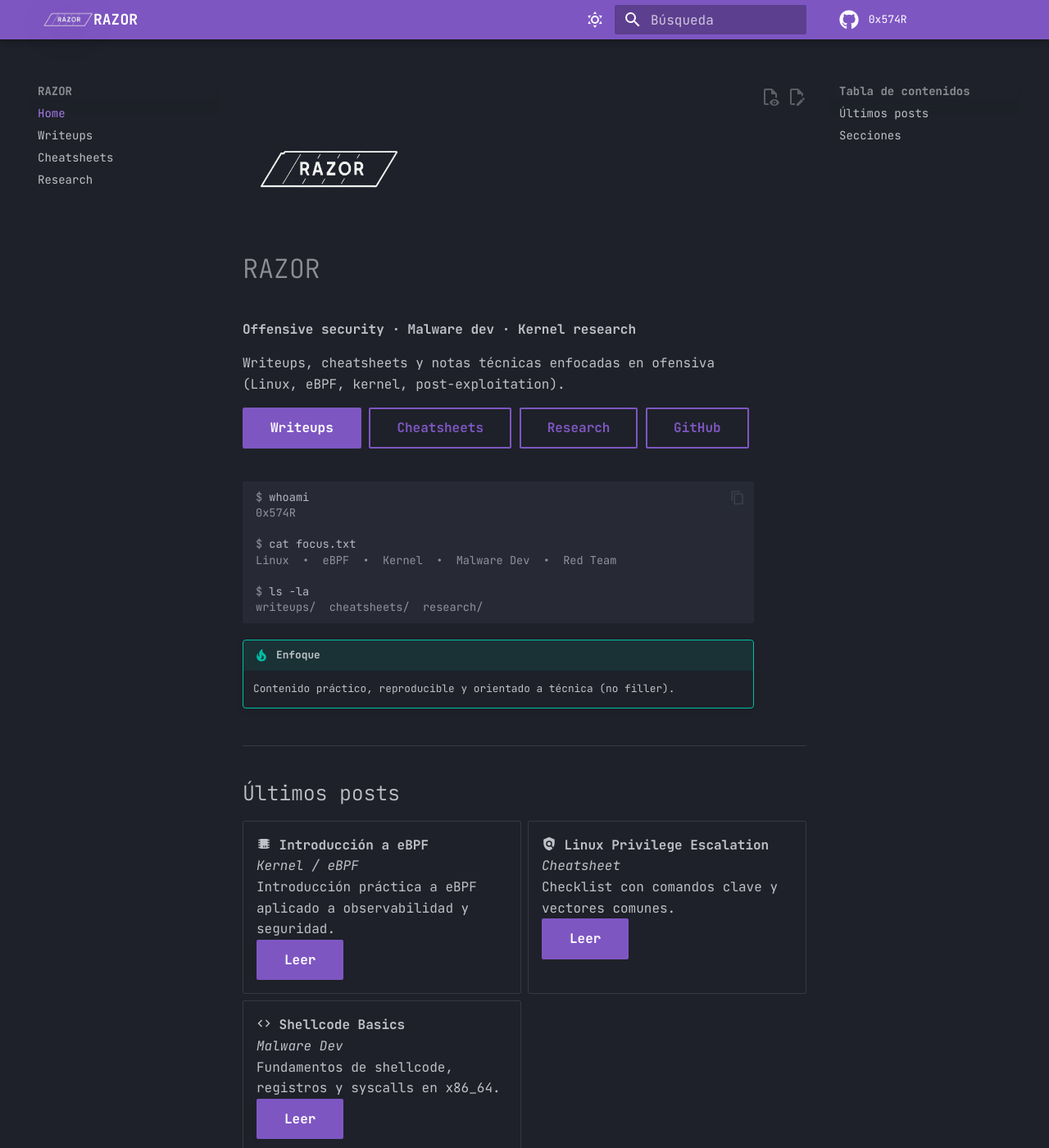
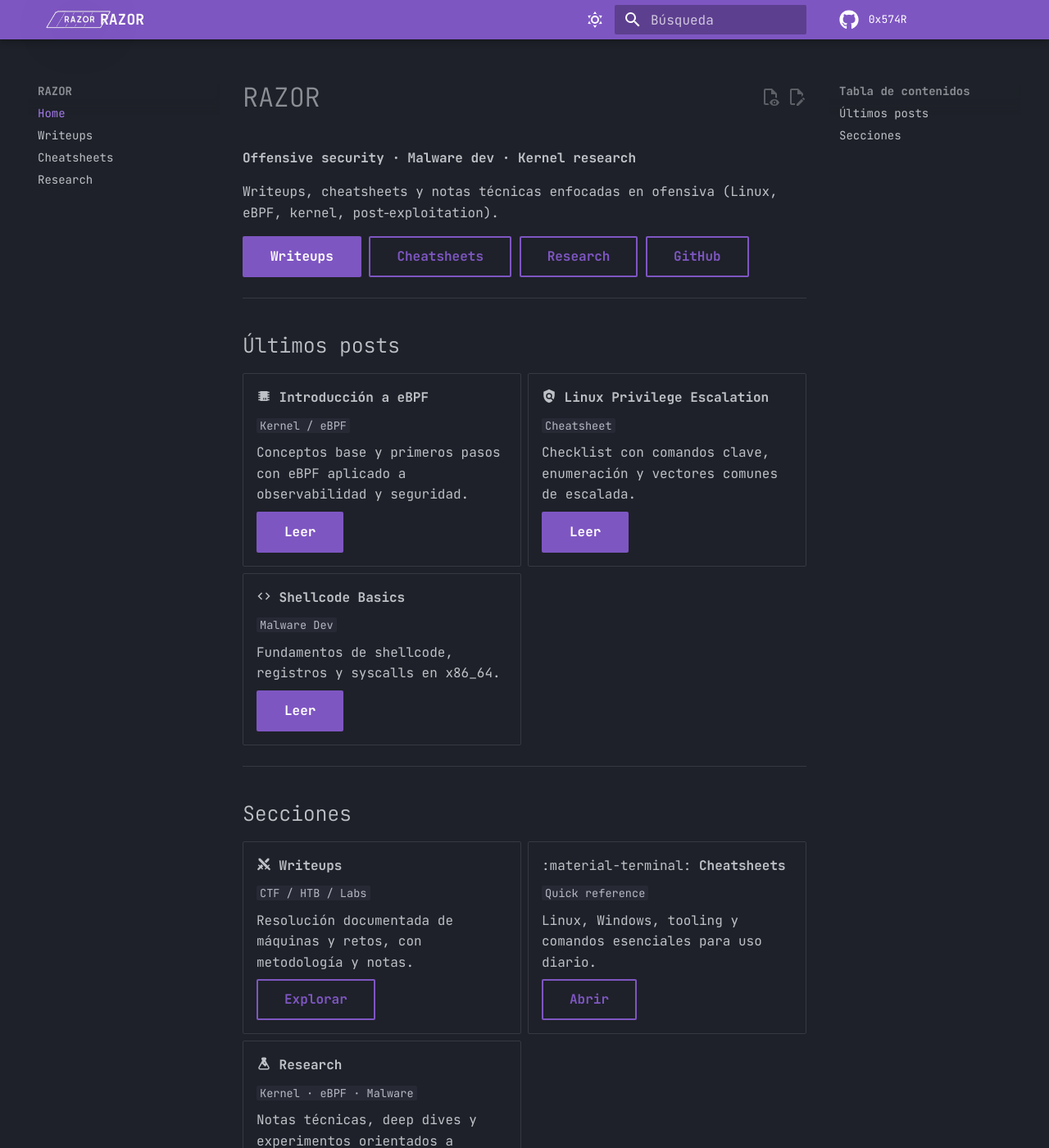
Before and after one commit to 0x574R/0x574R.github.io, an MkDocs documentation site: the page built from docs/index.md, in a window 1280 px wide and 1400 px high. Shown: the whole window at 82% size. Built offline with MkDocs 1.6.1 and Material for MkDocs 9.7.7, drawn with Linux system fonts in a browser that asks for light colours.

````diff
--- a/docs/index.md
+++ b/docs/index.md
@@ -1,43 +1,13 @@
-<!-- Home page intentionally built with Material native components -->
-
-<div class="grid" markdown>
-
-<div markdown>
-
-![RAZOR](assets/logo.png){ width="230" }
-
 # RAZOR
 
 **Offensive security · Malware dev · Kernel research**
 
-Writeups, cheatsheets y notas técnicas enfocadas en ofensiva (Linux, eBPF, kernel, post-exploitation).
+Writeups, cheatsheets y notas técnicas enfocadas en ofensiva (Linux, eBPF, kernel, post‑exploitation).
 
 [Writeups](writeups/){ .md-button .md-button--primary }
 [Cheatsheets](cheatsheets/){ .md-button }
 [Research](research/){ .md-button }
 [GitHub](https://github.com/0x574R){ .md-button }
-
-</div>
-
-<div markdown>
-
-```console
-$ whoami
-0x574R
-
-$ cat focus.txt
-Linux  •  eBPF  •  Kernel  •  Malware Dev  •  Red Team
-
-$ ls -la
-writeups/  cheatsheets/  research/
-```
-
-!!! tip "Enfoque"
-    Contenido práctico, reproducible y orientado a técnica (no filler).
-
-</div>
-
-</div>
 
 ---
 
@@ -46,18 +16,27 @@
 <div class="grid cards" markdown>
 
 -   :material-chip: **Introducción a eBPF**
-    *Kernel / eBPF*
-    Introducción práctica a eBPF aplicado a observabilidad y seguridad.
+
+    `Kernel / eBPF`
+
+    Conceptos base y primeros pasos con eBPF aplicado a observabilidad y seguridad.
+
     [Leer](research/kernel/ebpf-intro/){ .md-button .md-button--primary }
 
 -   :material-shield-search: **Linux Privilege Escalation**
-    *Cheatsheet*
-    Checklist con comandos clave y vectores comunes.
+
+    `Cheatsheet`
+
+    Checklist con comandos clave, enumeración y vectores comunes de escalada.
+
     [Leer](cheatsheets/linux-privesc/){ .md-button .md-button--primary }
 
 -   :material-code-tags: **Shellcode Basics**
-    *Malware Dev*
+
+    `Malware Dev`
+
     Fundamentos de shellcode, registros y syscalls en x86_64.
+
     [Leer](research/malware-dev/shellcode-basics/){ .md-button .md-button--primary }
 
 </div>
@@ -69,18 +48,27 @@
 <div class="grid cards" markdown>
 
 -   :material-sword-cross: **Writeups**
-    *CTF / HTB / Labs*
+
+    `CTF / HTB / Labs`
+
     Resolución documentada de máquinas y retos, con metodología y notas.
+
     [Explorar](writeups/){ .md-button }
 
 -   :material-terminal: **Cheatsheets**
-    *Quick reference*
+
+    `Quick reference`
+
     Linux, Windows, tooling y comandos esenciales para uso diario.
+
     [Abrir](cheatsheets/){ .md-button }
 
 -   :material-flask: **Research**
-    *Kernel · eBPF · Malware*
+
+    `Kernel · eBPF · Malware`
+
     Notas técnicas, deep dives y experimentos orientados a investigación.
+
     [Entrar](research/){ .md-button }
 
 </div>
--- a/docs/stylesheets/logo.css
+++ b/docs/stylesheets/logo.css
@@ -1,11 +1,17 @@
 /* Minimal tweak: enlarge the logo without increasing the header height */
 .md-header__button.md-logo {
   overflow: visible;
+  margin-right: .6rem; /* separate logo from site title */
 }
 
 .md-header__button.md-logo img,
 .md-header__button.md-logo svg {
-  transform: scale(2.25);
+  transform: scale(3.0);
   transform-origin: left center;
   filter: drop-shadow(0 2px 10px rgba(0,0,0,.35));
 }
+
+/* keep the header layout stable even with a scaled logo */
+.md-header__title {
+  overflow: visible;
+}
````
Also changed, not shown: docs/cheatsheets/index.md (+19 -12 lines), docs/research/index.md (+19 -12 lines), docs/writeups/index.md (+14 -7 lines).
